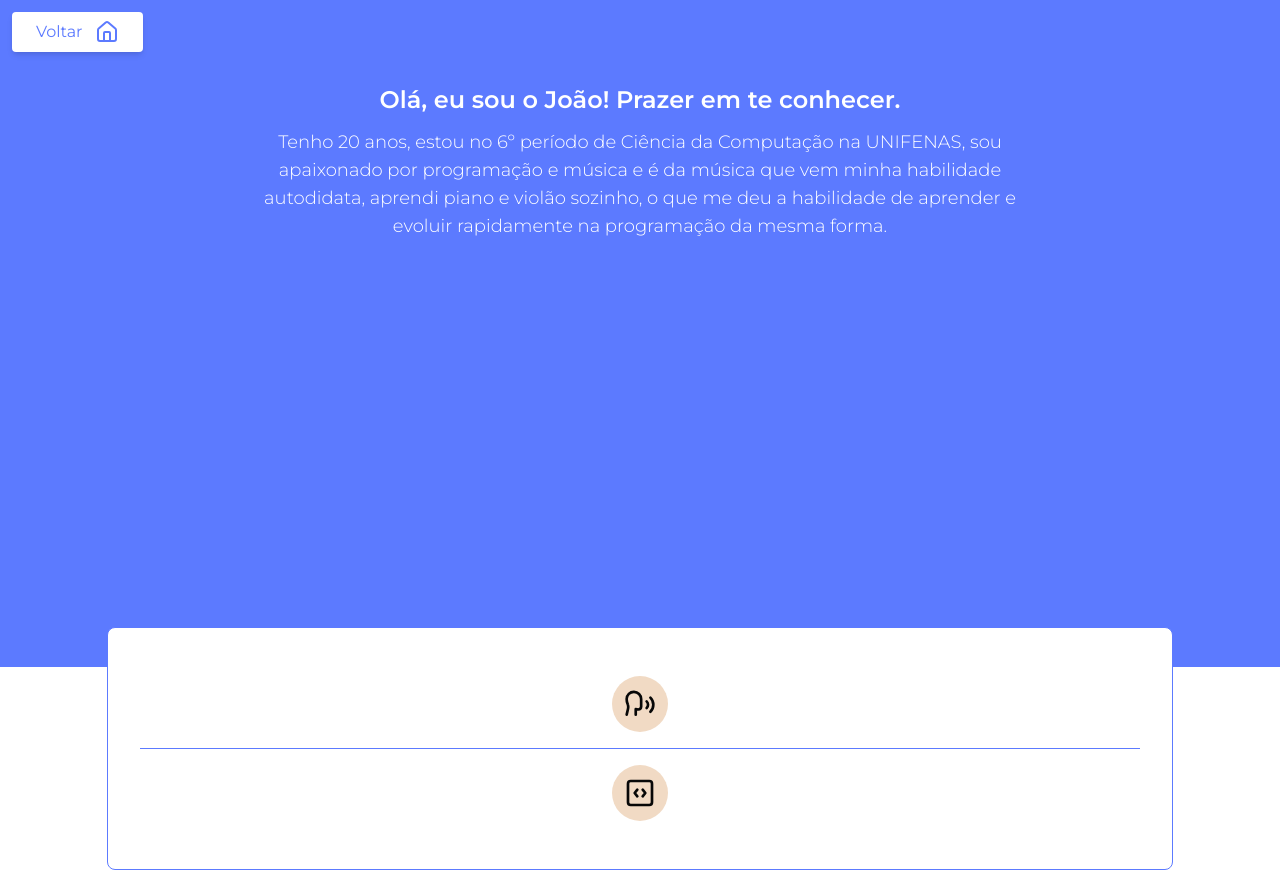
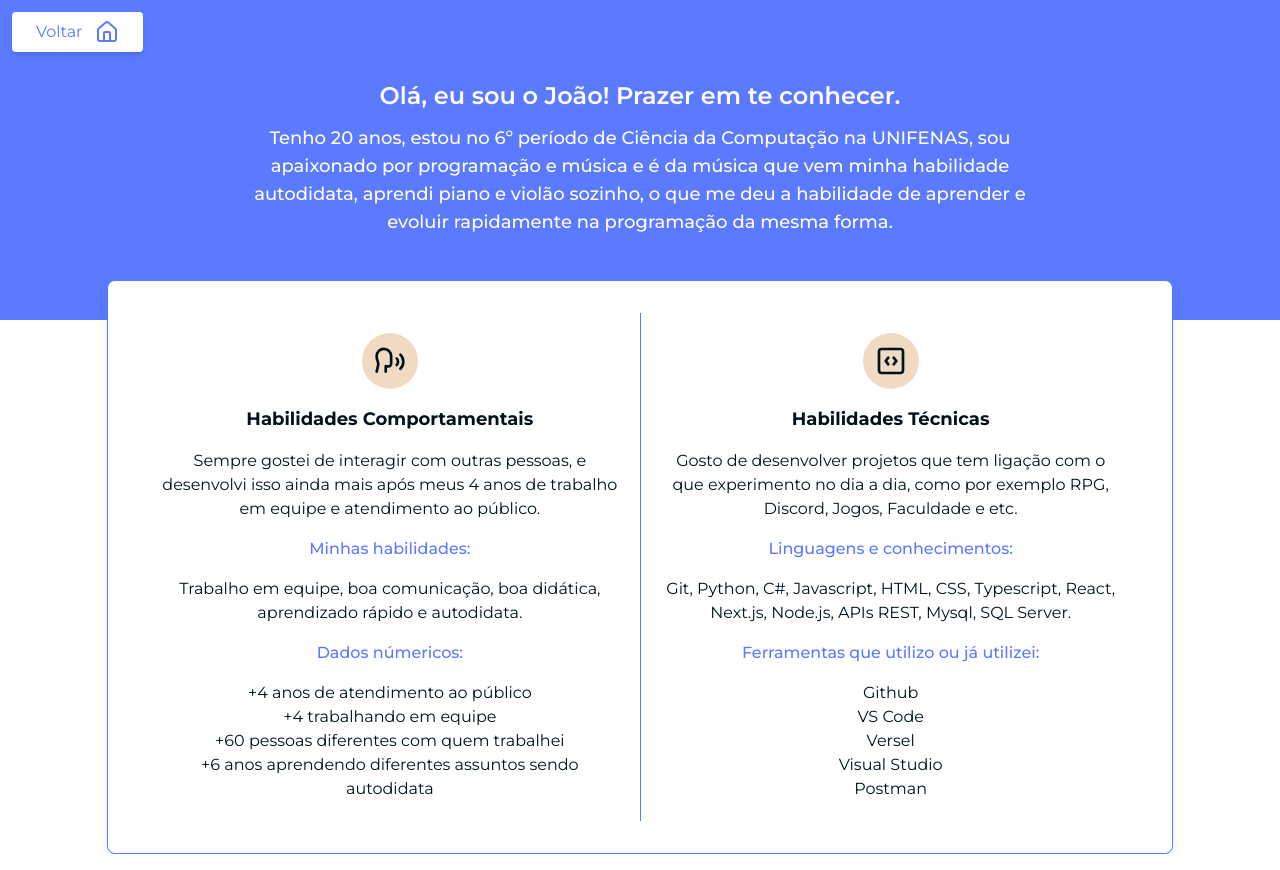
Before and after one commit to JoaoLucasLourenco/Portifolio-2.0, a Next.js app in the folder portifolio/: page /about-me in a window 1280 px wide. Built offline with nearby package versions, Linux system fonts and the light colour scheme.

Commit message:
created about-me

```diff
--- a/portifolio/src/app/globals.css
+++ b/portifolio/src/app/globals.css
@@ -3,7 +3,7 @@
 @tailwind utilities;
 
 :root{
-    --color-text:#070707;
+    --color-text:#00131B;
     --color-error:#FC440F;
     --color-success:#04E762;
     --color-paper:#E5E5E5;
@@ -68,19 +68,25 @@ html, body{
     @apply text-white
     bg-[var(--color-primary)]
     min-w-full
+    text-center
+    p-10
+    2xl:h-1/5
+    xl:h-2/5
+    lg:h-3/5
+    md:h-3/5
     h-5/6
-    text-center
-    p-5
 }
 .textAboutMe h1{
     @apply font-semibold
     text-2xl
-    mt-16
+    mt-10
+    2xl:text-4xl
 }
 .textAboutMe p{
     @apply text-center
     text-lg
-    font-light
+    2xl:text-3xl
+    font-medium
     min-w-80
     w-8/12
     m-auto
@@ -89,11 +95,14 @@ html, body{
 
 .skills{
     @apply grid
+    lg:grid-cols-2
     grid-cols-1
+    lg:divide-x
+    lg:divide-y-0
+    divide-y
     w-10/12
     m-auto
     text-center
-    divide-y
     divide-[var(--color-primary)]
     border
     border-[var(--color-primary)]
@@ -102,12 +111,35 @@ html, body{
     bg-white
     relative
     bottom-10
+    shadow-lg
 }
 
 .skillCard{
+    @apply grid
+    justify-center
+    align-middle
+    p-5
+}
+
+.skillCard h3{
+    @apply m-auto
+    p-4
+    text-lg
+    font-bold
+}
+
+.skillCard h6{
     @apply
-    flex
-    justify-center
-    flex-wrap
     p-4
+    font-medium
+    text-primary
 }
+
+.iconSkillCard{
+    @apply
+    bg-[var(--color-secondary)]
+    text-text
+    p-3
+    rounded-full
+    m-auto
+}
--- a/portifolio/src/components/contactMe/contactMe.tsx
+++ b/portifolio/src/components/contactMe/contactMe.tsx
@@ -55,7 +55,7 @@ export const ContactMe = () => {
                     border
                     border-[var(--color-primary)]
                     "
-                    onClick={()=>router.push('/projects')}
+                    onClick={()=>router.push('/')}
                     >
                         Ver projetos <CodeXml/>
                     </button>
--- a/portifolio/src/components/skillsCards/skillsCards.tsx
+++ b/portifolio/src/components/skillsCards/skillsCards.tsx
@@ -4,30 +4,92 @@ export const SkillCards = () => {
     return(
             <div className="skills">
                 <div className="skillCard">
+
                     <div
                     className="
-                    bg-[var(--color-secondary)]
-                    text-text
-                    p-3
-                    rounded-full
+                    iconSkillCard
                     ">
                         <Speech size={32}/>
                     </div>
 
+                    <h3>Habilidades Comportamentais</h3>
+                    <h5>
+                        Sempre gostei de interagir com outras pessoas, e desenvolvi isso ainda mais
+                        após meus 4 anos de trabalho em equipe e atendimento ao público.
+                    </h5>
 
+                    <h6>
+                        Minhas habilidades:
+                    </h6>
+                    <p>
+                        Trabalho em equipe, boa comunicação, boa didática, aprendizado rápido e
+                        autodidata.
+                    </p>
+
+                    <h6>
+                        Dados númericos:
+                    </h6>
+                    <ul>
+                        <li>
+                            +4 anos de atendimento ao público
+                        </li>
+                        <li>
+                            +4 trabalhando em equipe
+                        </li>
+                        <li>
+                            +60 pessoas diferentes com quem trabalhei
+                        </li>
+                        <li>
+                            +6 anos aprendendo diferentes assuntos sendo autodidata
+                        </li>
+                    </ul>
                 </div>
 
                 <div className="skillCard">
 
                     <div
                     className="
-                    bg-[var(--color-secondary)]
-                    text-text
-                    p-3
-                    rounded-full
+                    iconSkillCard
                     ">
                         <SquareCode size={32}/>
                     </div>
+
+                    <h3>Habilidades Técnicas</h3>
+
+                    <h5>
+                        Gosto de desenvolver projetos que tem ligação com o que experimento no dia
+                        a dia, como por exemplo RPG, Discord, Jogos, Faculdade e etc.
+                    </h5>
+
+                    <h6>
+                        Linguagens e conhecimentos:
+                    </h6>
+
+                    <p>
+                        Git, Python, C#, Javascript, HTML, CSS, Typescript, React, Next.js, Node.js,
+                        APIs REST, Mysql, SQL Server.
+                    </p>
+
+                    <h6>
+                        Ferramentas que utilizo ou já utilizei:
+                    </h6>
+                    <ul>
+                        <li>
+                            Github
+                        </li>
+                        <li>
+                            VS Code
+                        </li>
+                        <li>
+                            Versel
+                        </li>
+                        <li>
+                            Visual Studio
+                        </li>
+                        <li>
+                            Postman
+                        </li>
+                    </ul>
                 </div>
             </div>
     )
```
